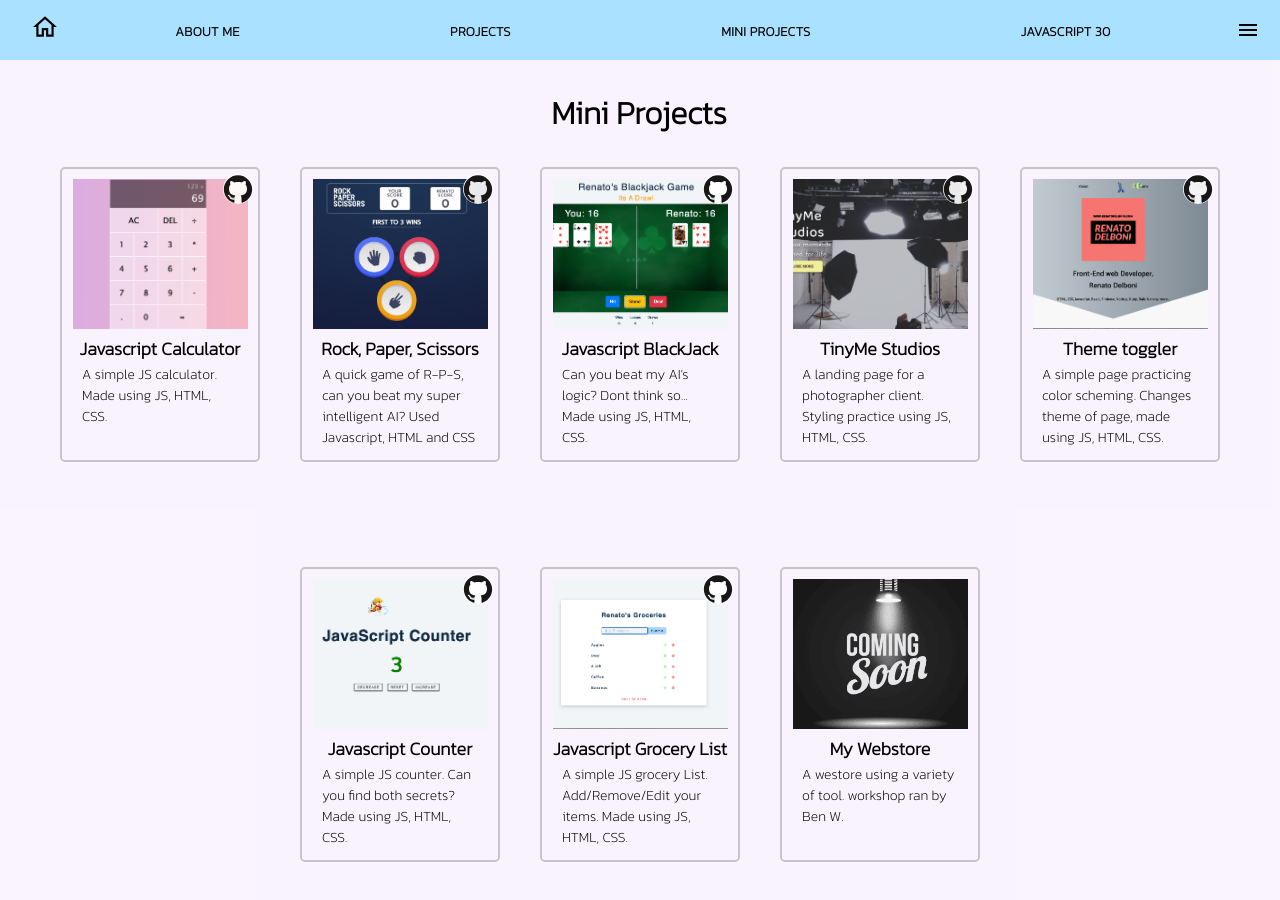
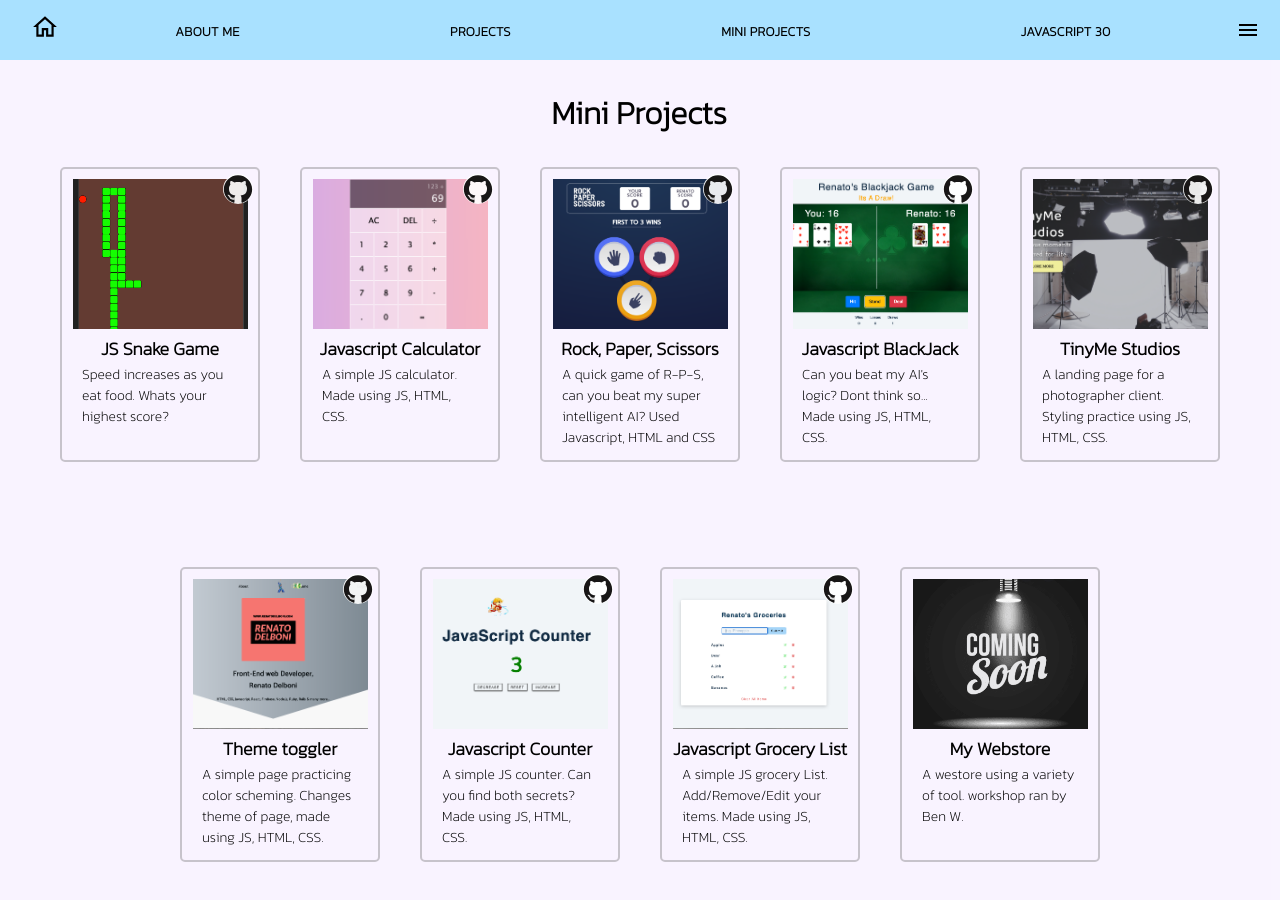
Before and after one commit to Netsujr/renato-react-portfolio, a React (Create React App) app: page /mini-projects in a window 1280 px wide. Shown: the top 900 px of the page. Built offline with nearby package versions, Linux system fonts and the light colour scheme.

Commit message:
added snake game to port

```diff
--- a/package.json
+++ b/package.json
@@ -11,7 +11,7 @@
     "@testing-library/user-event": "^7.1.2",
     "bootstrap": "^5.1.3",
     "material-ui": "^0.20.2",
-    "netlify-cli": "^9.5.0",
+    "netlify-cli": "^9.6.4",
     "node": "^17.3.0",
     "react": "^17.0.2",
     "react-bootstrap": "^2.0.4",
--- a/src/components/MiniProjects.js
+++ b/src/components/MiniProjects.js
@@ -9,6 +9,7 @@ import counter from '../images/MiniProjects/counter.png';
 import grocery from '../images/MiniProjects/grocery.png';
 import blackjack from '../images/MiniProjects/blackjack.png';
 import calculator from '../images/MiniProjects/calculator.png';
+import snake from '../images/MiniProjects/snake.png';
 
 
 
@@ -19,6 +20,17 @@ function Section() {
         <h1>Mini Projects</h1>
       </ItemText>
       <Cards>
+        {/* --------------------------------------------- */}
+        <CardBody>
+          <a href="https://netsujr.github.io/JS_SnakeGame/" target="blank_" > <h2>Visit Site</h2><img id="image" src={snake} alt="calculator" /></a>
+          <a href="https://github.com/Netsujr/JS_SnakeGame" target="_blank" rel="noreferrer"><img id="icon" src={GithubIcon} alt="Github" /></a>
+          <CardTitle>
+            <h4>JS Snake Game</h4>
+          </CardTitle>
+          <CardDesc>
+            <p>Speed increases as you eat food. Whats your highest score?</p>
+          </CardDesc>
+        </CardBody>
         {/* --------------------------------------------- */}
         <CardBody>
           <a href="https://netsujr.github.io/JS_Calculator/" target="blank_" > <h2>Visit Site</h2><img id="image" src={calculator} alt="calculator" /></a>
```
Also changed, not shown: src/images/MiniProjects/snake.png (added), 1 other file (tests, documents, lock files or other folders).
